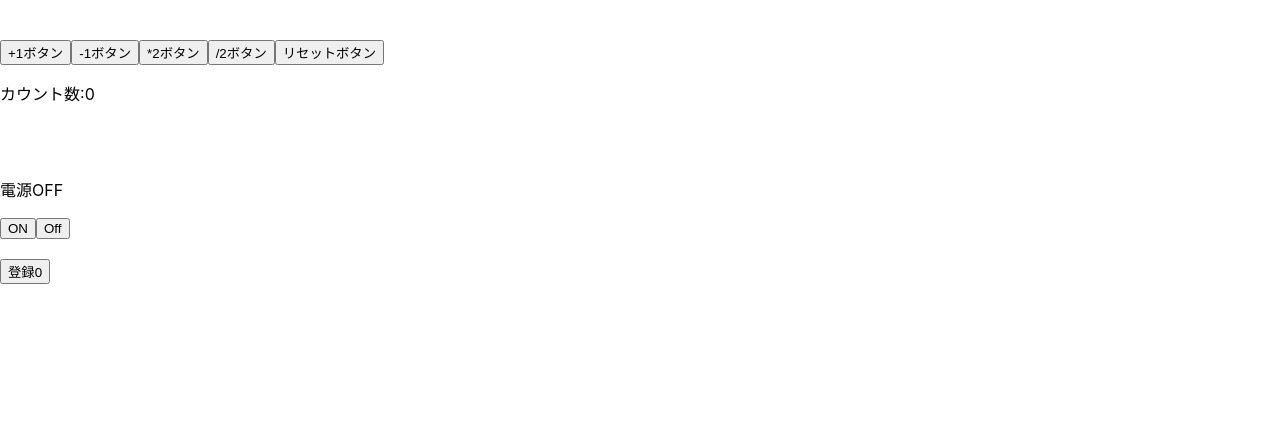
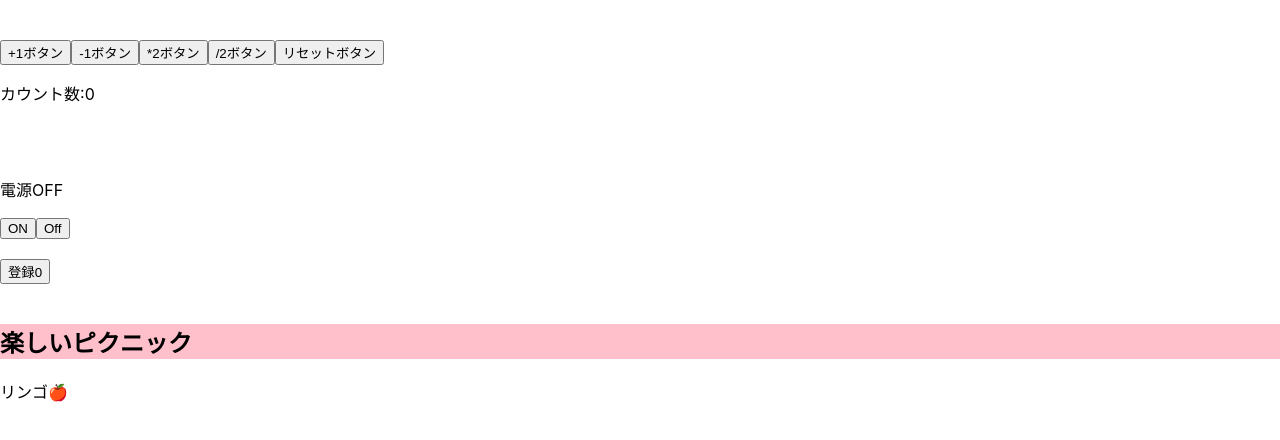
Before and after one commit to Onepiece2424/hello_rails, a React (Create React App) app in the folder frontend/: page / in a window 1280 px wide. Shown: the top 440 px of the page. Built offline with nearby package versions, Linux system fonts and the light colour scheme; the HTML template or start-up script is replaced by a standard one.

Commit message:
propsを用いた文字列とスタイルの受け渡しの確認

```diff
--- a/frontend/src/App.jsx
+++ b/frontend/src/App.jsx
@@ -3,8 +3,13 @@ import Button from "./components/Button"
 import OnOff from "./components/OnOff"
 import Recapture from "./components/Recapture"
 
+import Picnic from "./components/Picnic"
+
 function App() {
   const [recapture, setRecapture] = useState(0)
+
+  const fun = '楽しい'
+
   return (
     <>
       <Button />
@@ -18,6 +23,9 @@ function App() {
         />
       }
       <button disabled={true && recapture >=3} onClick={() => setRecapture(recapture + 1)}>登録{recapture}</button>
+      <br></br>
+      <br></br>
+      <Picnic emotion={fun} titleStyle={{backgroundColor: "pink"}} title="リンゴ🍎" />
     </>
   )
 }
--- /dev/null
+++ b/frontend/src/components/Picnic.jsx
@@ -0,0 +1,14 @@
+// propsの受け渡しを確認するコンポーネント
+import React from "react"
+
+const Picnic = (props) => {
+
+  return (
+    <>
+      <h2 style={props.titleStyle}>{props.emotion}ピクニック</h2>
+      <p>{props.title}</p>
+    </>
+  )
+}
+
+export default Picnic;
```
